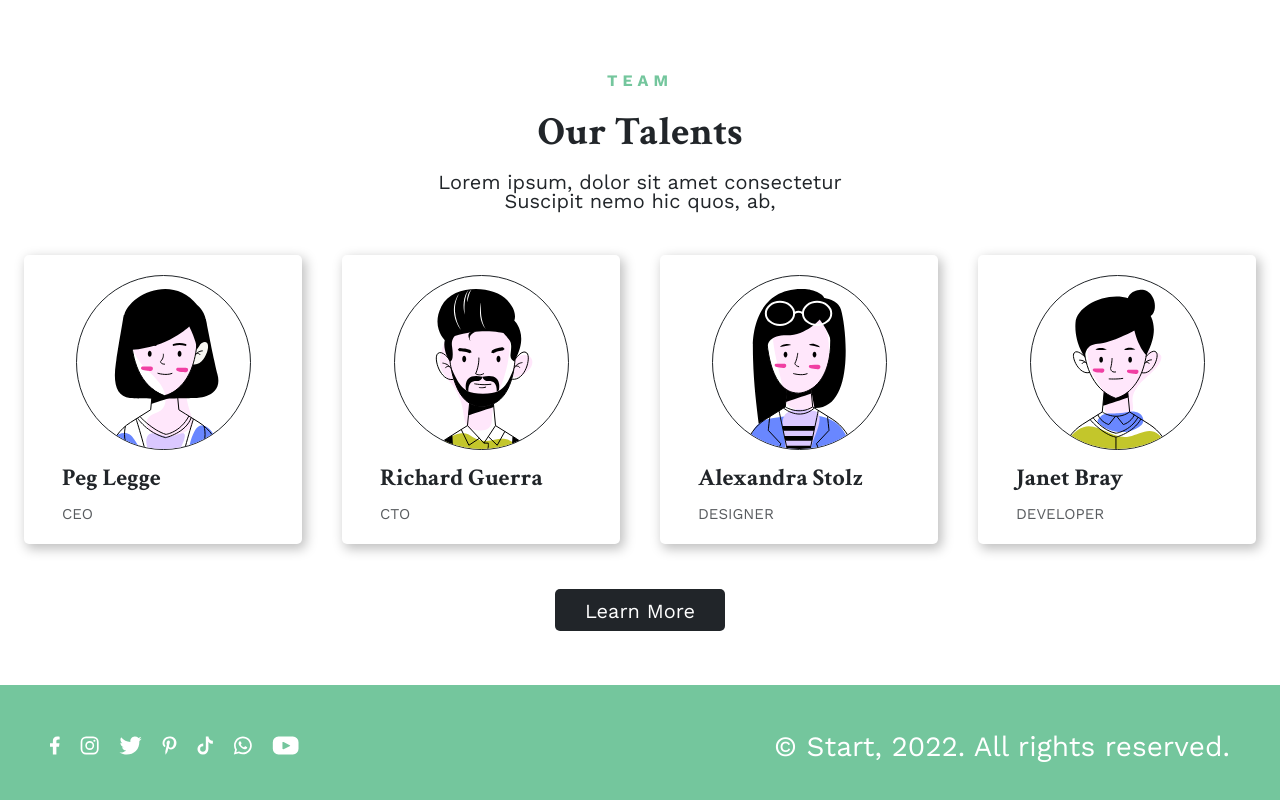
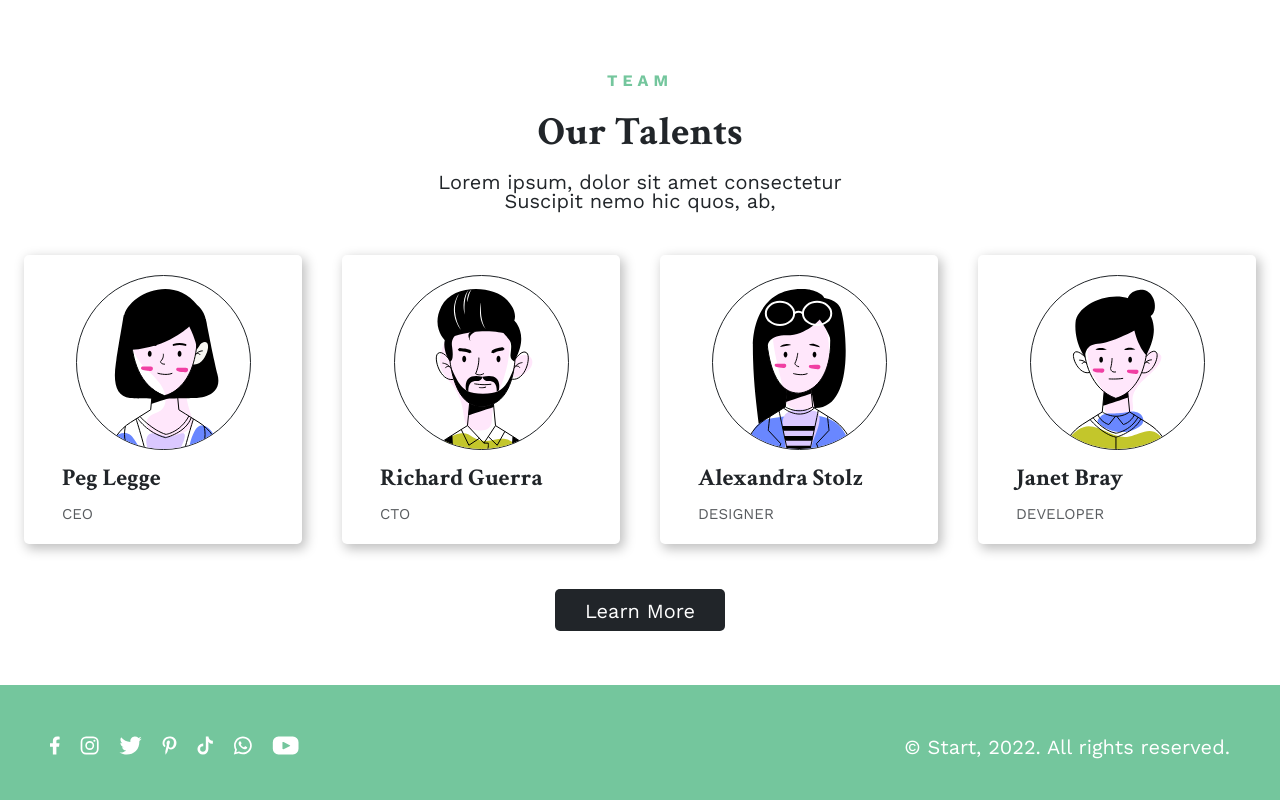
Before and after one commit to ffozilbek/startuowebsite, a plain HTML site: page index.html in a window 1280 px wide. Shown: the part 2181-2981 px from the top of the page. Drawn offline with Linux system fonts and the light colour scheme.

Commit message:
fixed footer text font size

```diff
--- a/css/style.css
+++ b/css/style.css
@@ -407,8 +407,9 @@ main {
 }
 
 .footer__text-copyright {
-    font-size: 1.75rem;
+    font-size: 1.25rem;
     color: var(--white);
+    text-align: center;
 }
 
 
```
